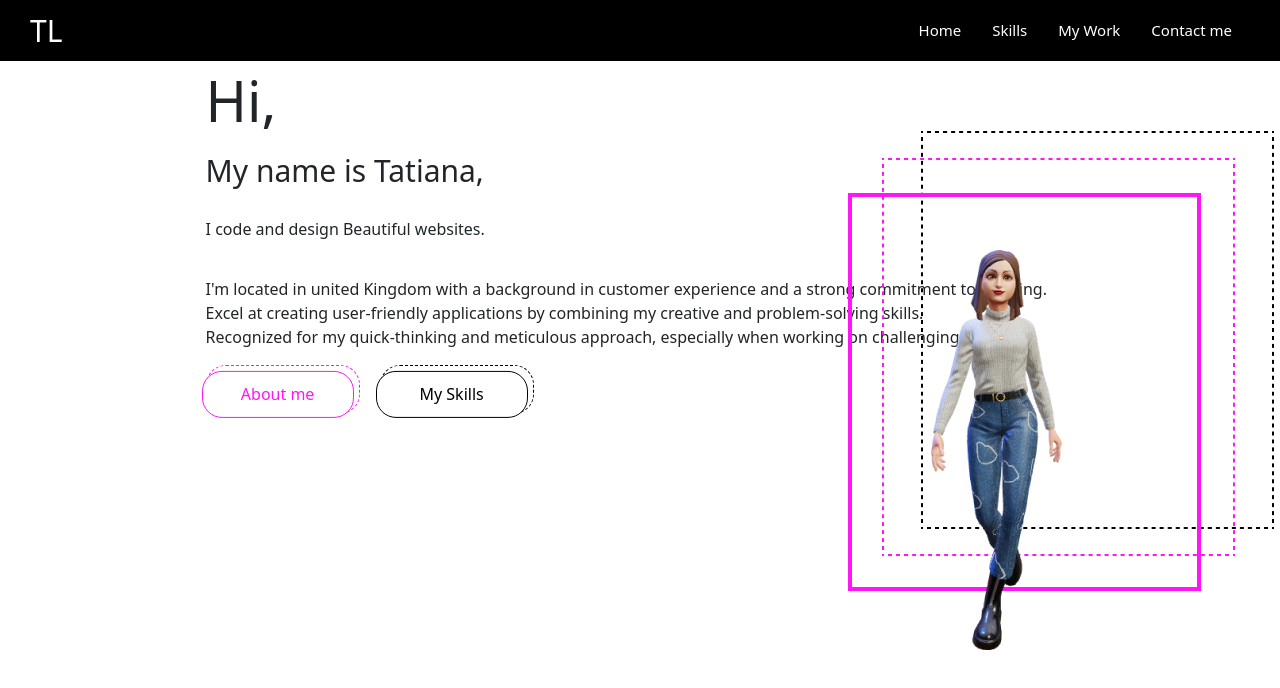
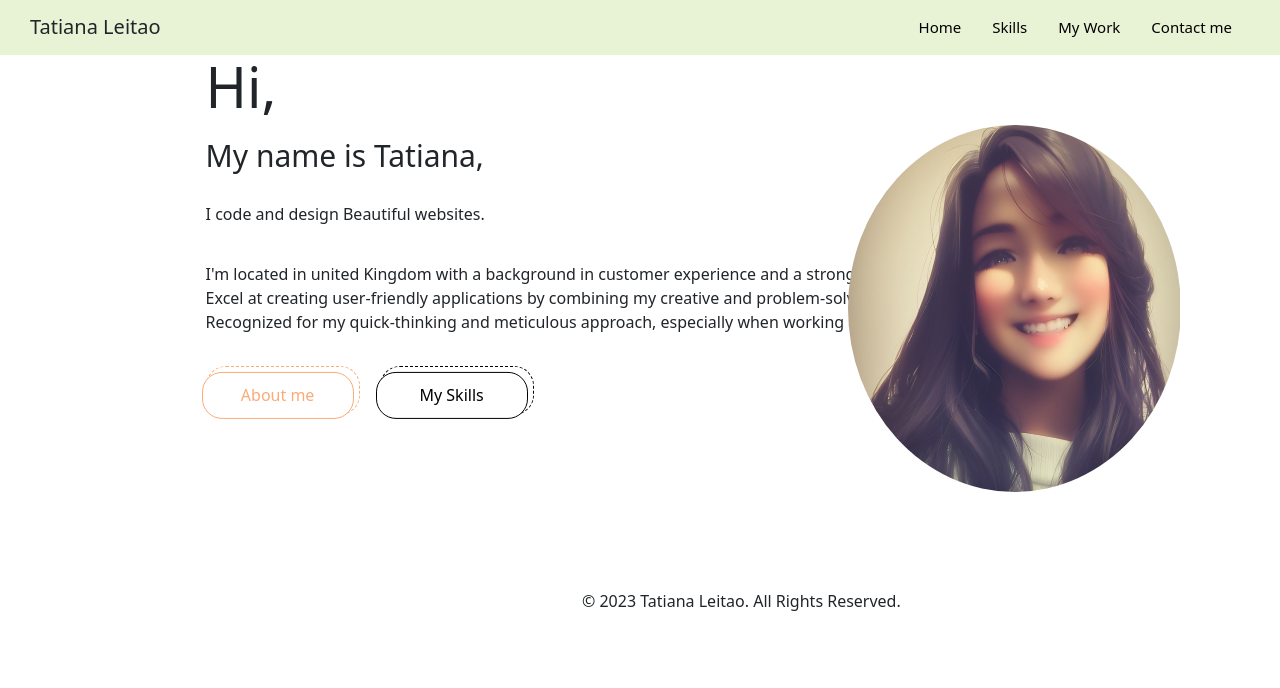
Before and after one commit to felisbertotati/react-portfolio, a React (Create React App) app in the folder react-portfolio/: page / in a window 1280 px wide. Shown: the top 688 px of the page. Built offline with nearby package versions, Linux system fonts and the light colour scheme.

Commit message:
-update the jumbontron colors -navbar colors -my photo

```diff
--- a/react-portfolio/src/App.css
+++ b/react-portfolio/src/App.css
@@ -4,17 +4,16 @@ body {
 }
 
 .navbar {
-  background-color: black;
-  color: white;
+  background-color: #e8f3d6;
 }
 
 .nav-link {
-  color: white;
+  color: black;
   font-size: 15px;
   text-indent: 15px;
 }
 .nav-link:hover {
-  color: #ff15f6;
+  color: #faab78;
 }
 
 .navbar-collapse {
@@ -23,7 +22,7 @@ body {
 
 .logo {
   text-decoration: none;
-  font-size: 30px;
+  font-size: 20px;
   padding-left: 30px;
 }
 
@@ -65,13 +64,17 @@ body {
   height: auto;
 }
 
+.avatarImage {
+  border-radius: 50%;
+}
+
 .btn-border {
   position: relative;
   display: inline-block;
   margin-right: 20px;
   width: 154px;
   height: 49px;
-  border: 1px dashed #ff15f6;
+  border: 1px dashed #faab78;
   border-radius: 20px;
   box-sizing: border-box;
 }
@@ -83,10 +86,10 @@ body {
   width: 100%;
   text-align: center;
   text-decoration: none;
-  color: #ff15f6;
+  color: #faab78;
   padding: 10px;
   height: 100%;
-  border: 1px solid #ff15f6;
+  border: 1px solid #faab78;
   border-radius: 20px;
   background-color: #ffffff;
   box-sizing: border-box;
@@ -95,7 +98,7 @@ body {
 
 .btn-one:hover {
   color: white;
-  background-color: #ff15f6;
+  background-color: #faab78;
 }
 
 .btn-border-two {
@@ -129,3 +132,10 @@ body {
   color: white;
   background-color: rgb(0, 0, 0, 0.8);
 }
+
+.rights {
+  display: flex;
+  text-align: center;
+  padding-top: 200px;
+  padding-left: 500px;
+}
--- a/react-portfolio/src/components/HomePage.js
+++ b/react-portfolio/src/components/HomePage.js
@@ -1,5 +1,5 @@
 import React from "react";
-import avatar from "../images/myavatar.png";
+import avatar from "../images/myavatartwo.png";
 // import { BsGithub } from "react-icons/bs";
 
 function HomePage() {
@@ -11,7 +11,7 @@ function HomePage() {
           <h2 className="lead">My name is Tatiana,</h2>
 
           <p className="paragraph">I code and design Beautiful websites.</p>
-          <p className="about">
+          <p className="about pb-3">
             I'm located in united Kingdom with a background in customer
             experience and a strong commitment to learning. <br />
             Excel at creating user-friendly applications by combining my
@@ -35,6 +35,9 @@ function HomePage() {
         </div>
         <div className="icons"></div>
       </div>
+      <footer>
+        <p className="rights">© 2023 Tatiana Leitao. All Rights Reserved.</p>
+      </footer>
     </>
   );
 }
--- a/react-portfolio/src/components/Navbar.js
+++ b/react-portfolio/src/components/Navbar.js
@@ -4,8 +4,8 @@ function Navbar() {
   return (
     <>
       <nav className="navbar navbar-expand-lg ">
-        <a className="logo text-white" href="/">
-          TL
+        <a className="logo text-dark" href="/">
+          Tatiana Leitao
         </a>
         <button
           className="navbar-toggler"
@@ -22,9 +22,9 @@ function Navbar() {
           className="collapse navbar-collapse justify-content-end"
           id="navbarNavAltMarkup"
         >
-          <div className="navbar-nav  ">
-            <a className="nav-link active text-white" href="/">
-              Home <span className="sr-only"></span>
+          <div className="navbar-nav">
+            <a className="nav-link" href="/">
+              Home
             </a>
 
             <a className="nav-link " href="/skills">
```
Also changed, not shown: react-portfolio/src/images/myavatar.png (deleted), react-portfolio/src/images/myavatartwo.png (added).
